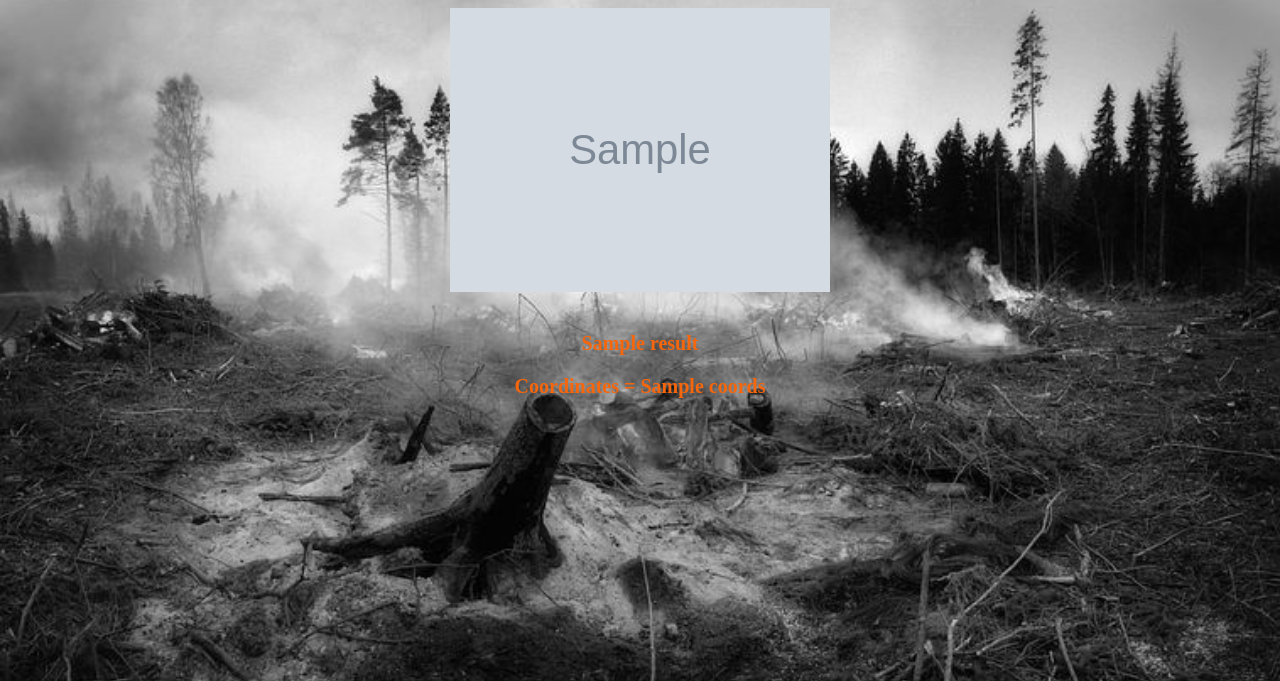
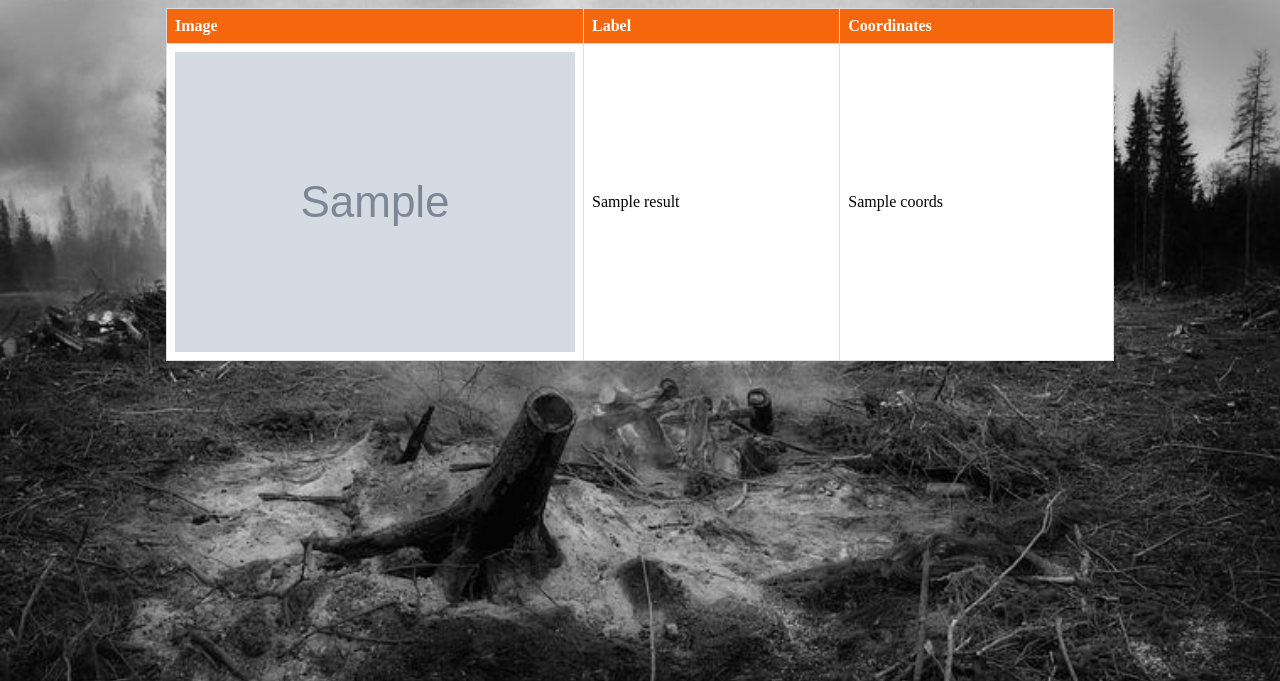
Before and after one commit to Antonsen2/Applied-ai, a FastAPI app: template api/templates/classify_post.html in a window 1280 px wide. Shown: the top 681 px of the page. Run offline with FastAPI, Linux system fonts and the light colour scheme; the template is opened without the code that fills it: most values are stand-ins (such as "Sample title", 1, 10 or a date in 2020); grey boxes marked "Sample" are stand-in pictures; parts of the project's set-up code (start-up, migrations or seed data) failed here and were passed over.

Commit message:
Add table for easier to read

```diff
--- a/api/main.py
+++ b/api/main.py
@@ -13,6 +13,7 @@ app = FastAPI()
 app.mount("/static", StaticFiles(directory="./static"), name="static")
 templates = Jinja2Templates(directory="./templates")
 image_store = dict()
+
 
 @app.get('/classify')
 async def read_html(request: Request):
--- a/api/templates/classify_post.html
+++ b/api/templates/classify_post.html
@@ -1,4 +1,5 @@
 <style>
+
     .fiery-text {
         color: #f6660d; /* Fiery orange color */
         font-size: 20px;
@@ -14,41 +15,49 @@
         background-position: center; /* Center the image */
     }
 
-    img {
-        width: 30%;
-        height: auto;
-        margin-bottom: 20px;
+    .container {
+        width: 100%;
     }
 
-    .container {
-        background: white;
-        width: 80%; /* Adjust as needed */
-        height: 80%; /* Adjust as needed */
-        margin: 10% auto; /* Center the container */
-        position: relative; /* Allows the images to be positioned on top */
+    table {
+        margin: auto;
+        width: 75%; /* Adjust as needed */
+        border-collapse: collapse; /* Remove the spacing between cells */
+        background-color: white;
     }
 
-    .image {
-        position: absolute; /* Position the images on top of the container */
-        top: 0;
-        left: 0;
-        width: 50%; /* Adjust as needed */
-        height: 100%; /* Adjust as needed */
+    th, td {
+        border: 1px solid #ddd; /* Add a border to the cells */
+        padding: 8px; /* Add padding to the cells */
+        text-align: left; /* Align the text to the left */
     }
 
-    .image:nth-child(2) {
-        left: 50%; /* Move the second image to the right of the first */
+    th {
+        background-color: #f6660d; /* Fiery orange background color for the header */
+        color: white; /* White text color for the header */
+    }
+
+    th.image {
+        width: 30%;
     }
 </style>
 <body>
-        <div class="fiery-text">
+    <div class="container">
+        <table>
+            <tr>
+                <th class="image">Image</th>
+                <th class="label">Label</th>
+                <th class="coordinates">Coordinates</th>
+            </tr>
             {% for result in results %}
-            <div class="result">
+            <tr>
+                <td>
                     <img src="{{ result.image_path }}" alt="{{ result.label }}">
-                <p>{{ result.label }}</p>
-                <p>Coordinates = {{ result.coords }}</p>
-            </div>
-            <br/>
+                </td>
+                <td>{{ result.label }}</td>
+                <td>{{ result.coords }}</td>
+            </tr>
             {% endfor %}
+        </table>
     </div>
 </body>
```
Lines whose indentation alone changed are shown as unchanged.
